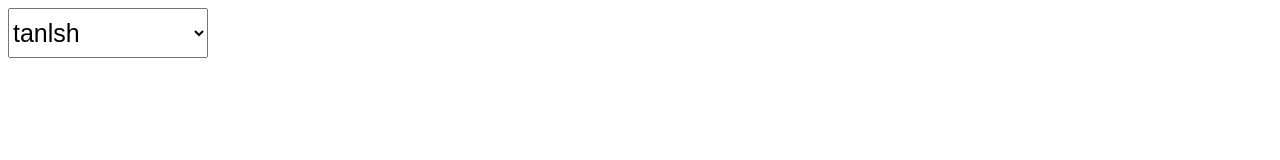
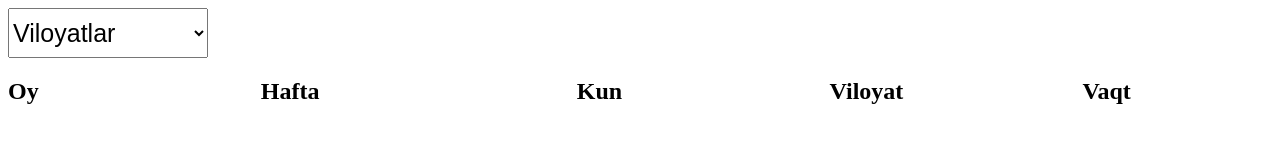
Before and after one commit to M1rzayev-web/namoz-vaqtlari, a plain HTML site: page index.html in a window 1280 px wide. Drawn offline with Linux system fonts and the light colour scheme.

Commit message:
first commit

```diff
--- a/index.html
+++ b/index.html
@@ -10,7 +10,7 @@
   <body>
     <div class="container">
       <select class="tanlash" name="" id="select">
-        <option value="">tanlsh</option>
+        <option value="">Viloyatlar</option>
         <option value="Toshkent">Toshkent</option>
         <option value="Guliston">Guliston</option>
         <option value="Jizzax">Jizzax</option>
@@ -25,6 +25,13 @@
         <option value="Xiva">Urganch</option>
         <option value="Nukus">Nukus</option>
       </select>
+<div class="korinish">
+  <h2 class="oy">Oy</h2>
+  <h2 class="hafta">Hafta</h2>
+  <h2 class="kun">Kun</h2>
+  <h2 class="region">Viloyat</h2>
+  <h2 class="times">Vaqt</h2>
+</div>
       <div class="vaqt_list">
 
       </div>
--- a/main.js
+++ b/main.js
@@ -7,7 +7,6 @@ function getPraytime(url) {
     fetch(url)
         .then((res) => res.json())
         .then((data) => {
-            console.log(data);
             let displeymenu = data.map((item) => {
                 return `<article>
             <h2 class="kun">Oyning ${item.day}-kuni</h2>
@@ -37,6 +36,5 @@ select.addEventListener("change", function (e) {
     let url = `https://islomapi.uz/api/monthly?region=${e.target.value}&month=${
     month + 1
   }`;
-    console.log(url);
     getPraytime(url);
 });
```
